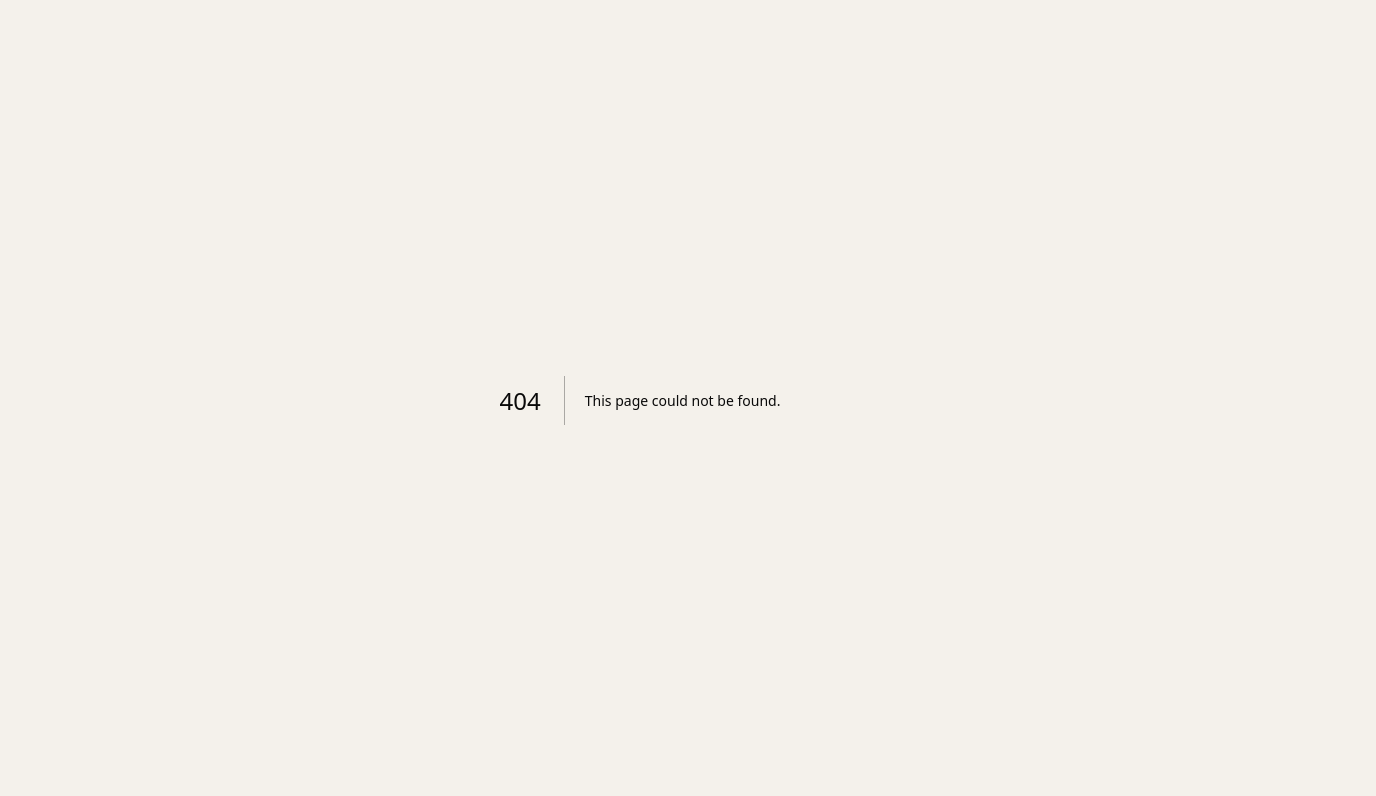
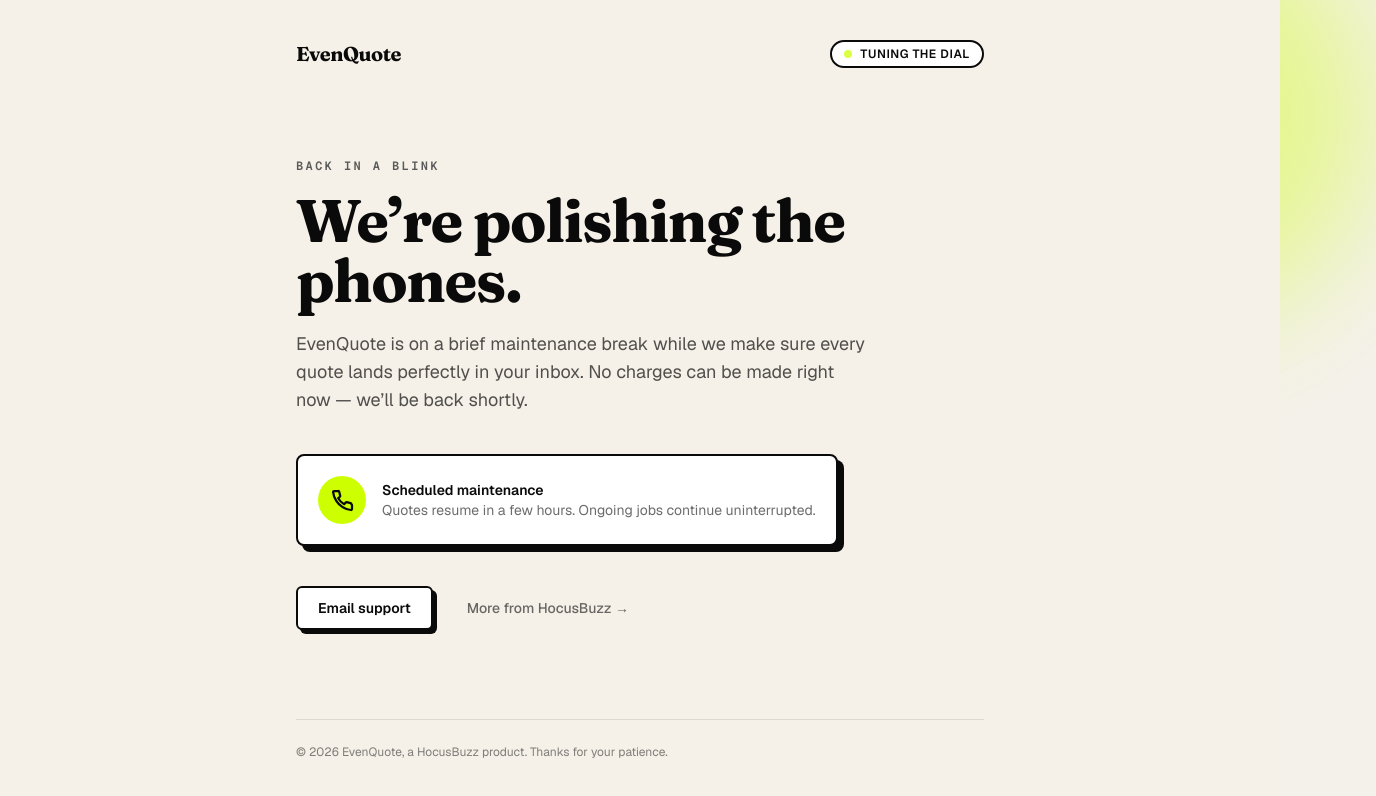
Before and after one commit to hocusbuzz/EvenQuote, a Next.js app: page /maintenance in a window 1280 px wide. Before the commit this address had no page. Shown: the top 796 px of the page, 1376 px wide, since content can reach past the window. Built offline with nearby package versions, Linux system fonts and the light colour scheme.

Commit message:
Add maintenance page scaffold

```diff
--- /dev/null
+++ b/app/maintenance/page.tsx
@@ -0,0 +1,105 @@
+// /maintenance — public gate shown when MAINTENANCE_MODE=true.
+//
+// Rendered by a middleware rewrite, not a redirect, so the URL bar
+// stays on whatever the visitor typed. Keep this page fully static
+// (no Supabase / Stripe / external API calls) so it works even if
+// those integrations are the reason we're in maintenance mode.
+
+import Link from 'next/link';
+
+export const dynamic = 'force-static';
+export const revalidate = false;
+
+export const metadata = {
+  title: 'We’ll be right back — EvenQuote',
+  description:
+    'EvenQuote is undergoing scheduled maintenance. Leave your email and we’ll ping you the moment quotes are live again.',
+  robots: { index: false, follow: false },
+};
+
+export default function MaintenancePage() {
+  return (
+    <main className="relative min-h-dvh bg-cream text-ink">
+      {/* Subtle grid + blob so the page isn't just empty space */}
+      <div
+        aria-hidden
+        className="pointer-events-none absolute inset-0 -z-10 opacity-[0.18] [background-image:linear-gradient(to_right,#0A0A0A_1px,transparent_1px),linear-gradient(to_bottom,#0A0A0A_1px,transparent_1px)] [background-size:32px_32px]"
+      />
+      <div
+        aria-hidden
+        className="pointer-events-none absolute -top-24 -right-24 -z-10 h-[420px] w-[420px] rounded-full bg-lime blur-3xl opacity-40"
+      />
+
+      <div className="mx-auto flex min-h-dvh max-w-3xl flex-col px-6 py-10 sm:px-10">
+        <header className="flex items-center justify-between">
+          <span className="font-display text-xl font-bold tracking-tight">
+            EvenQuote
+          </span>
+          <span className="inline-flex items-center gap-2 rounded-full border-2 border-ink bg-white px-3 py-1 text-xs font-semibold uppercase tracking-wider">
+            <span className="h-2 w-2 animate-pulse rounded-full bg-lime" />
+            Tuning the dial
+          </span>
+        </header>
+
+        <section className="flex flex-1 flex-col justify-center py-16">
+          <p className="label-eyebrow mb-4 text-xs font-semibold uppercase tracking-widest">
+            Back in a blink
+          </p>
+          <h1 className="font-display text-5xl font-bold leading-[1.05] tracking-tight sm:text-6xl">
+            We&rsquo;re polishing the phones.
+          </h1>
+          <p className="mt-5 max-w-xl text-lg text-ink/70">
+            EvenQuote is on a brief maintenance break while we make sure every
+            quote lands perfectly in your inbox. No charges can be made right
+            now — we&rsquo;ll be back shortly.
+          </p>
+
+          <div className="mt-10 inline-flex w-fit items-center gap-4 rounded-lg border-2 border-ink bg-white p-5 shadow-[6px_6px_0_0_#0A0A0A]">
+            <div className="flex h-12 w-12 shrink-0 items-center justify-center rounded-full bg-lime">
+              <svg
+                viewBox="0 0 24 24"
+                fill="none"
+                stroke="currentColor"
+                strokeWidth="2.25"
+                strokeLinecap="round"
+                strokeLinejoin="round"
+                className="h-6 w-6 text-ink"
+                aria-hidden
+              >
+                <path d="M22 16.92V21a1 1 0 0 1-1.09 1 19.79 19.79 0 0 1-8.63-3.07 19.5 19.5 0 0 1-6-6A19.79 19.79 0 0 1 3.13 4.09 1 1 0 0 1 4.11 3h4.09a1 1 0 0 1 1 .75l1 4a1 1 0 0 1-.29 1L8.21 10.2a16 16 0 0 0 6 6l1.45-1.7a1 1 0 0 1 1-.29l4 1a1 1 0 0 1 .75 1z" />
+              </svg>
+            </div>
+            <div className="text-sm">
+              <p className="font-semibold">Scheduled maintenance</p>
+              <p className="text-ink/60">
+                Quotes resume in a few hours. Ongoing jobs continue uninterrupted.
+              </p>
+            </div>
+          </div>
+
+          <div className="mt-10 flex flex-wrap gap-3 text-sm">
+            <a
+              href="mailto:support@evenquote.com"
+              className="inline-flex h-11 items-center justify-center rounded-md border-2 border-ink bg-white px-5 font-semibold text-ink shadow-[4px_4px_0_0_#0A0A0A] transition-all hover:translate-x-[2px] hover:translate-y-[2px] hover:shadow-[2px_2px_0_0_#0A0A0A]"
+            >
+              Email support
+            </a>
+            <Link
+              href="https://hocusbuzz.com"
+              className="inline-flex h-11 items-center justify-center rounded-md border-2 border-transparent px-5 font-medium text-ink/60 underline-offset-4 hover:text-ink hover:underline"
+            >
+              More from HocusBuzz →
+            </Link>
+          </div>
+        </section>
+
+        <footer className="mt-auto border-t border-ink/10 pt-6 text-xs text-ink/50">
+          <p>
+            © {new Date().getFullYear()} EvenQuote, a HocusBuzz product. Thanks
+            for your patience.
+          </p>
+        </footer>
+      </div>
+    </main>
+  );
+}
```
